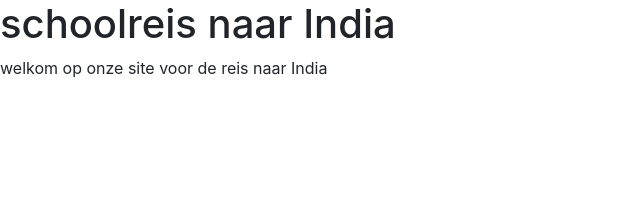
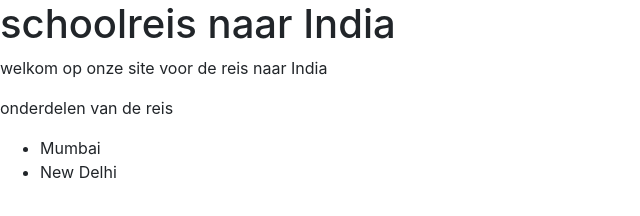
Before and after one commit to DieterParmentier/reis-website-live, a plain HTML site: page index.htm in a window 1280 px wide. Shown: the whole page, without its empty margins (0-640 px from the left). Drawn offline with nearby package versions, Linux system fonts and the light colour scheme.

Commit message:
onderdelen india

```diff
--- a/index.htm
+++ b/index.htm
@@ -14,6 +14,13 @@
     <h1>schoolreis naar India</h1>
     <p>welkom op onze site voor de reis naar India</p>
 
+    <p>onderdelen van de reis</p>
+    <ul>
+      <li>Mumbai</li>
+      <li>New Delhi</li>
+
+    </ul>
+
     <!-- Optional JavaScript -->
     <!-- jQuery first, then Popper.js, then Bootstrap JS -->
     <script src="https://code.jquery.com/jquery-3.3.1.slim.min.js" integrity="sha384-q8i/X+965DzO0rT7abK41JStQIAqVgRVzpbzo5smXKp4YfRvH+8abtTE1Pi6jizo" crossorigin="anonymous"></script>
```
